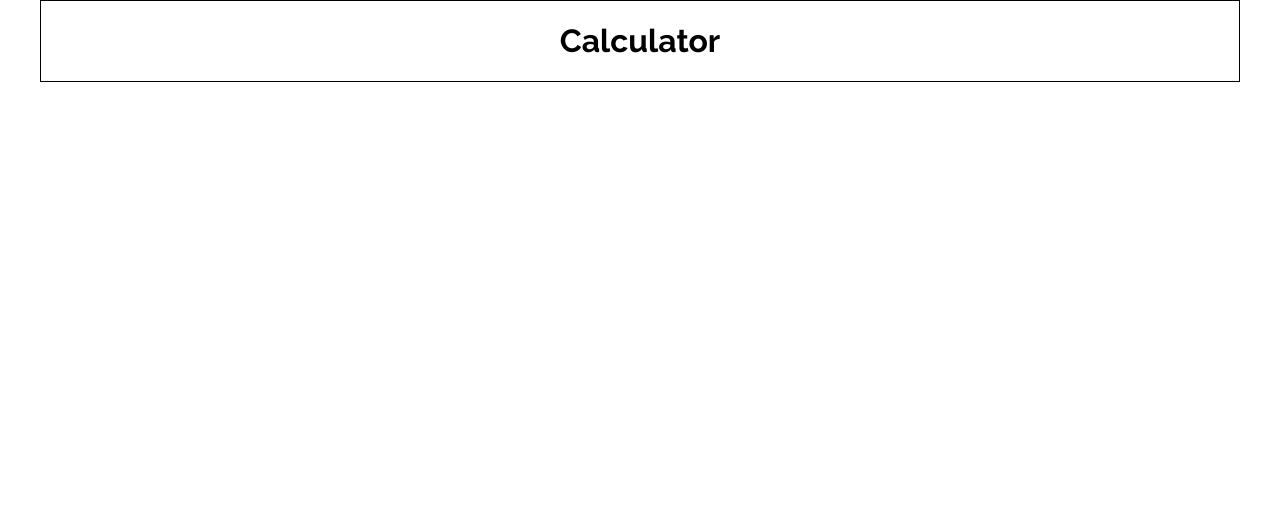
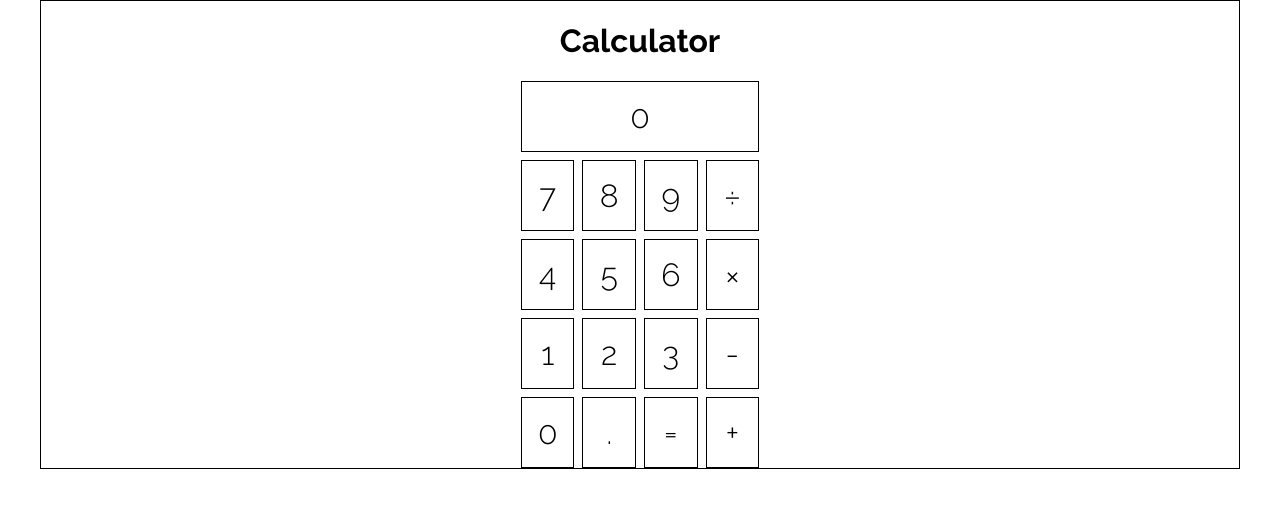
Before and after one commit to CKHarrison/calculator, a plain HTML site: page index.html in a window 1280 px wide. Drawn offline with Linux system fonts and the light colour scheme.

Commit message:
finish initial css and html layout

```diff
--- a/index.html
+++ b/index.html
@@ -13,5 +13,27 @@
 </head>
 <body>
   <h1>Calculator</h1>
+  <div class="container">
+    <div class="item total">0</div>
+    <div class="item item-number seven">7</div>
+    <div class="item item-number eight">8</div>
+    <div class="item item-number nine">9</div>
+    <div class="item item-number divide">&#247;</div>
+
+    <div class="item item-number four">4</div>
+    <div class="item item-number five">5</div>
+    <div class="item item-number six">6</div>
+    <div class="item item-number multiply">&#215;</div>
+
+    <div class="item item-number one">1</div>
+    <div class="item item-number two">2</div>
+    <div class="item item-number three">3</div>
+    <div class="item item-number subtract">&#45;</div>
+
+    <div class="item item-number zero">0</div>
+    <div class="item item-number decimal">.</div>
+    <div class="item item-number equals">&equals;</div>
+    <div class="item item-number add">&#43;</div>
+    </div>
 </body>
 </html>
--- a/script.js
+++ b/script.js
@@ -0,0 +1,26 @@
+function add(a, b) {
+  return a + b;
+}
+
+function subtract(a,b) {
+  return a - b;
+}
+
+function multiply(a, b) {
+  return a * b;
+}
+
+function divide(a, b) {
+  if(b === 0) {
+    alert('cannot divide by 0');
+      return;
+  }
+  return a / b;
+}
+
+function operate(func, a ,b){
+  result = func(a,b);
+  return result;
+}
+
+// console.log(operate(divide, 3, 0));
--- a/style.css
+++ b/style.css
@@ -19,3 +19,38 @@ body {
 h1 {
   font-weight: 700;
 }
+
+.container {
+  display: grid;
+  grid-template-columns: repeat(4, 1fr);
+  grid-template-rows: repeat(5, 1fr);
+  gap: .5em;
+  align-items: center;
+  justify-content: center;
+}
+
+.item {
+  border: 1px solid black;
+  padding: .5em;
+  text-align: center;
+  font-size: 2rem;
+  align-self: center;
+}
+
+.item-number:hover {
+  background-color: black;
+  color: white;
+}
+
+.item-number:active {
+  background-color: black;
+  color: white;
+  transform: translateY(4px);
+  box-shadow: 0 2px #666;
+}
+
+.total {
+  grid-column: 1/5;
+  grid-row: 0/1;
+  text-align: center;
+}
```
